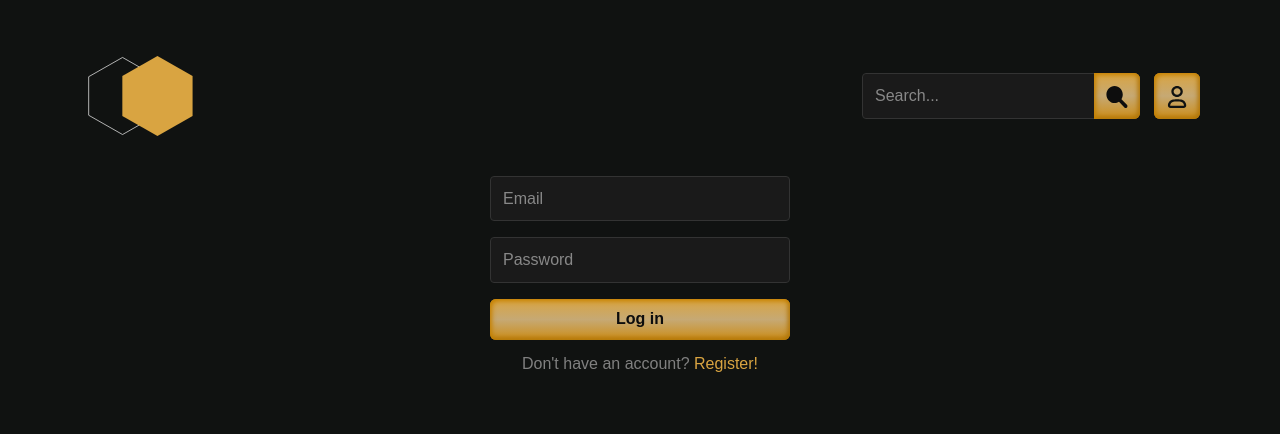
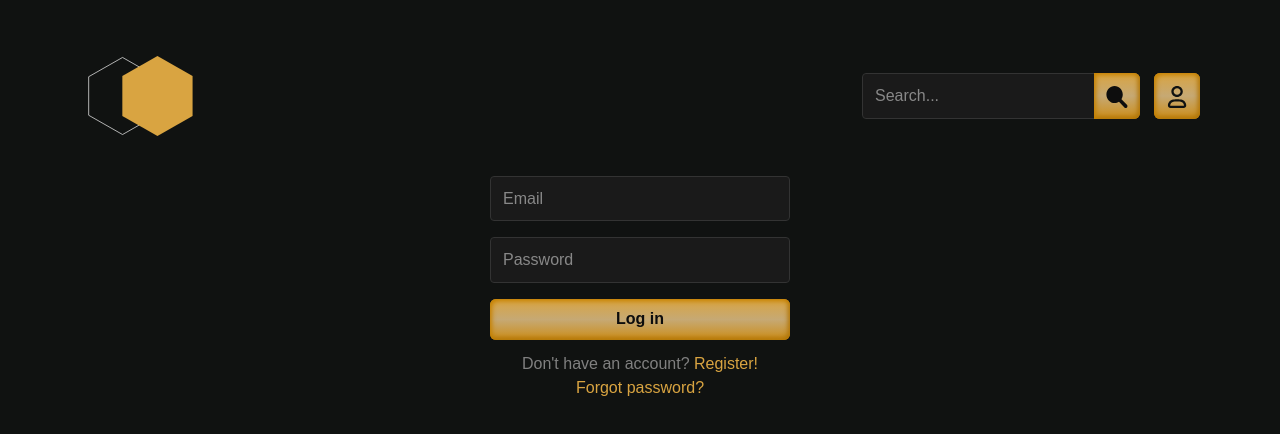
Before and after one commit to NoticeBoardTeamProject/Front, a React (Vite) app: page /login in a window 1280 px wide. Shown: the top 434 px of the page. Built offline with nearby package versions, Linux system fonts and the light colour scheme.

Commit message:
Add `Forgot password` button to Auth page

```diff
--- a/src/pages/Auth/Auth.tsx
+++ b/src/pages/Auth/Auth.tsx
@@ -12,6 +12,8 @@ const AuthPage: React.FC = () => {
     const navigate = useNavigate();
 
     const [isLogin, setIsLogin] = useState(true);
+    const [isForgotPassword, setIsForgotPassword] = useState(false);
+
     const [email, setEmail] = useState("");
     const [password, setPassword] = useState("");
     const [name, setName] = useState("");
@@ -31,6 +33,20 @@ const AuthPage: React.FC = () => {
         e.preventDefault();
 
         try {
+            if (isForgotPassword) {
+                await axios.post(`${API_URL}/forgot-password`, { email });
+
+                setMessage({
+                    text: "If this email exists, instructions have been sent.",
+                    variant: "success",
+                    icon: faFaceLaugh,
+                });
+
+                setEmail("");
+                setIsForgotPassword(false);
+                return;
+            }
+
             if (isLogin) {
                 const formData = new URLSearchParams();
                 formData.append("username", email);
@@ -108,27 +124,27 @@ const AuthPage: React.FC = () => {
 
     return (
         <Form onSubmit={handleSubmit} style={{ width: "300px", marginTop: "32px" }}>
-            {!isLogin && (
+            {!isLogin && !isForgotPassword && (
                 <>
-                    <Form.Group className='mb-3'>
+                    <Form.Group className="mb-3">
                         <Form.Control
-                            placeholder='Name'
+                            placeholder="Name"
                             value={name}
                             onChange={(e) => setName(e.target.value)}
                             required
                         />
                     </Form.Group>
-                    <Form.Group className='mb-3'>
+                    <Form.Group className="mb-3">
                         <Form.Control
-                            placeholder='Surname'
+                            placeholder="Surname"
                             value={surname}
                             onChange={(e) => setSurname(e.target.value)}
                             required
                         />
                     </Form.Group>
-                    <Form.Group className='mb-3'>
+                    <Form.Group className="mb-3">
                         <Form.Control
-                            placeholder='Phone'
+                            placeholder="Phone"
                             value={phone}
                             onChange={(e) => setPhone(e.target.value)}
                             required
@@ -137,28 +153,34 @@ const AuthPage: React.FC = () => {
                 </>
             )}
 
-            <Form.Group className='mb-3'>
+            <Form.Group className="mb-3">
                 <Form.Control
-                    type='email'
-                    placeholder='Email'
+                    type="email"
+                    placeholder="Email"
                     value={email}
                     onChange={(e) => setEmail(e.target.value)}
                     required
                 />
             </Form.Group>
 
-            <Form.Group className='mb-3'>
+            {!isForgotPassword && (
+                <Form.Group className="mb-3">
                     <Form.Control
-                    type='password'
-                    placeholder='Password'
+                        type="password"
+                        placeholder="Password"
                         value={password}
                         onChange={(e) => setPassword(e.target.value)}
-                    required
+                        required={isLogin || !isLogin}
                     />
                 </Form.Group>
+            )}
 
-            <Button className='w-100' variant='dark' type='submit'>
-                {isLogin ? "Log in" : "Register"}
+            <Button className="w-100" variant="dark" type="submit">
+                {isForgotPassword
+                    ? "Send reset link"
+                    : isLogin
+                        ? "Log in"
+                        : "Register"}
             </Button>
 
             {message && (
@@ -171,17 +193,24 @@ const AuthPage: React.FC = () => {
                         marginBottom: 0,
                         overflow: "hidden",
                         textAlign: "center",
-                        transition: "opacity 1s, max-height 1s ease, padding 1s ease, margin 1.5s ease",
-                        backgroundColor: message.variant === "success" ? "rgb(40, 167, 69)" : "rgb(220, 53, 69)",
+                        transition:
+                            "opacity 1s, max-height 1s ease, padding 1s ease, margin 1.5s ease",
+                        backgroundColor:
+                            message.variant === "success"
+                                ? "rgb(40, 167, 69)"
+                                : "rgb(220, 53, 69)",
                         color: "white",
                         border: "1px solid rgb(33, 37, 41)",
                     }}
                 >
-                    {message.icon && <FontAwesomeIcon icon={message.icon} style={{ marginRight: 6 }} />}
+                    {message.icon && (
+                        <FontAwesomeIcon icon={message.icon} style={{ marginRight: 6 }} />
+                    )}
                     {message.text}
                 </Alert>
             )}
 
+            {!isForgotPassword && (
                 <p style={{ color: "grey", textAlign: "center", marginTop: "12px" }}>
                     {isLogin ? "Don't have an account? " : "Already have an account? "}
                     <span
@@ -194,6 +223,25 @@ const AuthPage: React.FC = () => {
                         {isLogin ? "Register!" : "Log in!"}
                     </span>
                 </p>
+            )}
+
+            {isLogin && !isForgotPassword && (
+                <p
+                    style={{ color: "#D9A441", textAlign: "center", cursor: "pointer" }}
+                    onClick={() => setIsForgotPassword(true)}
+                >
+                    Forgot password?
+                </p>
+            )}
+
+            {isForgotPassword && (
+                <p
+                    style={{ color: "#D9A441", textAlign: "center", cursor: "pointer" }}
+                    onClick={() => setIsForgotPassword(false)}
+                >
+                    Back to login
+                </p>
+            )}
         </Form>
     );
 };
```
Lines whose indentation alone changed are shown as unchanged.
